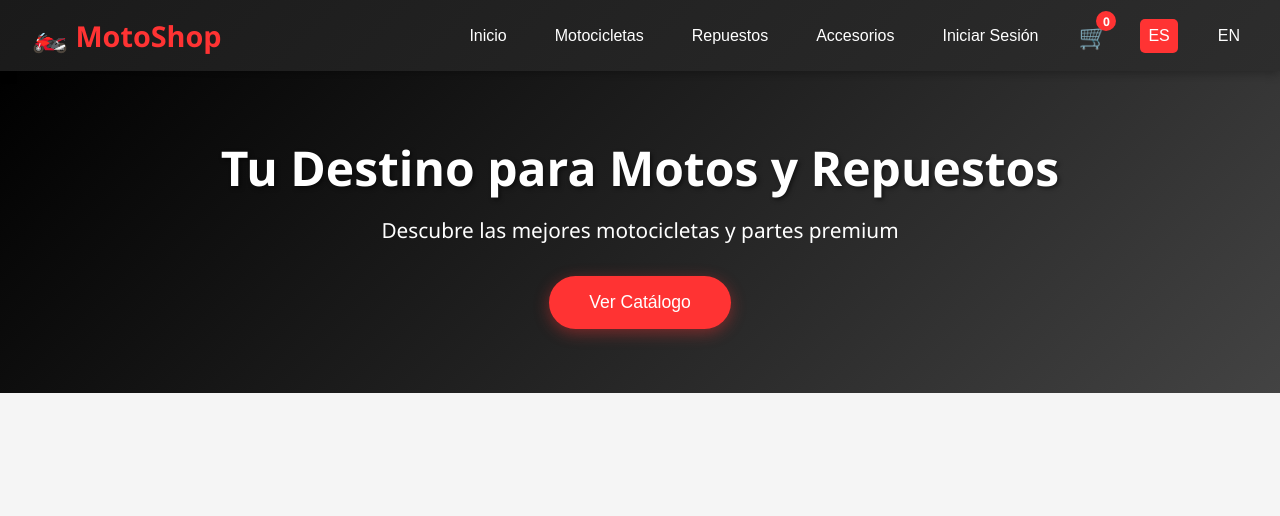
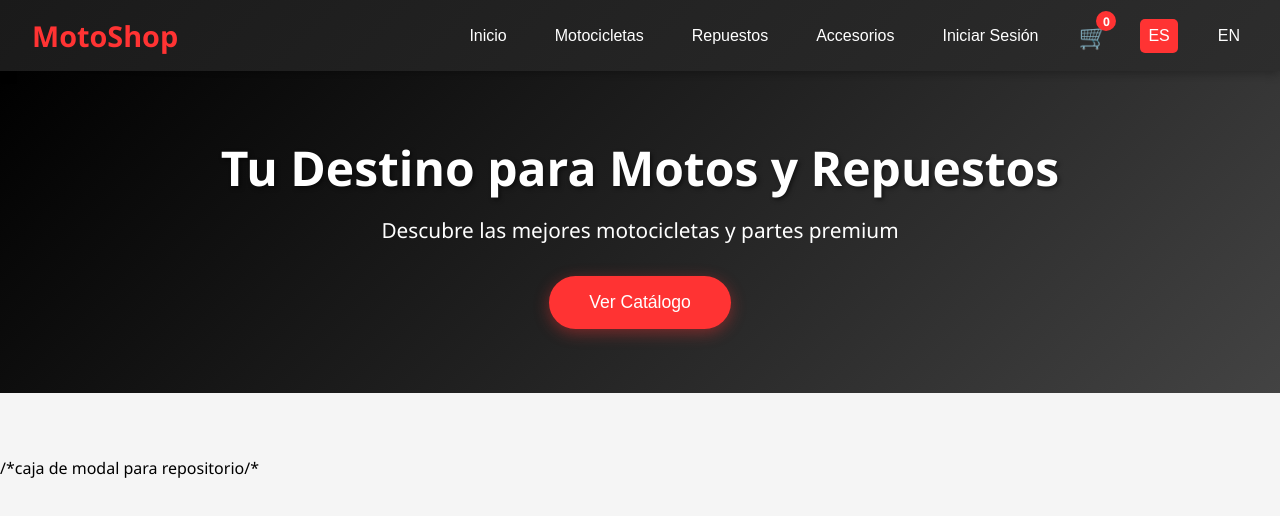
Before and after one commit to SoyJuan-lan/mi-tienda-motos-2.0, a plain HTML site: page index.html in a window 1280 px wide. Drawn offline with Linux system fonts and the light colour scheme.

Commit message:
Actualizar index.html

```diff
--- a/index.html
+++ b/index.html
@@ -9,7 +9,7 @@
 <body>
     <!-- Navbar -->
     <nav class="navbar">
-        <div class="logo">🏍️ MotoShop</div>
+        <div class="logo"> MotoShop</div>
         <div class="nav-links">
             <button onclick="showHome()"><span data-i18n="nav.home">Inicio</span></button>
             <button onclick="filterByCategory('motorcycles')"><span data-i18n="nav.motorcycles">Motocicletas</span></button>
@@ -121,7 +121,7 @@
             </div>
         </div>
     </div>
-
+/*caja de modal para repositorio/*
     <!-- Cart Modal -->
     <div class="modal" id="cartModal">
         <div class="modal-content">
```
